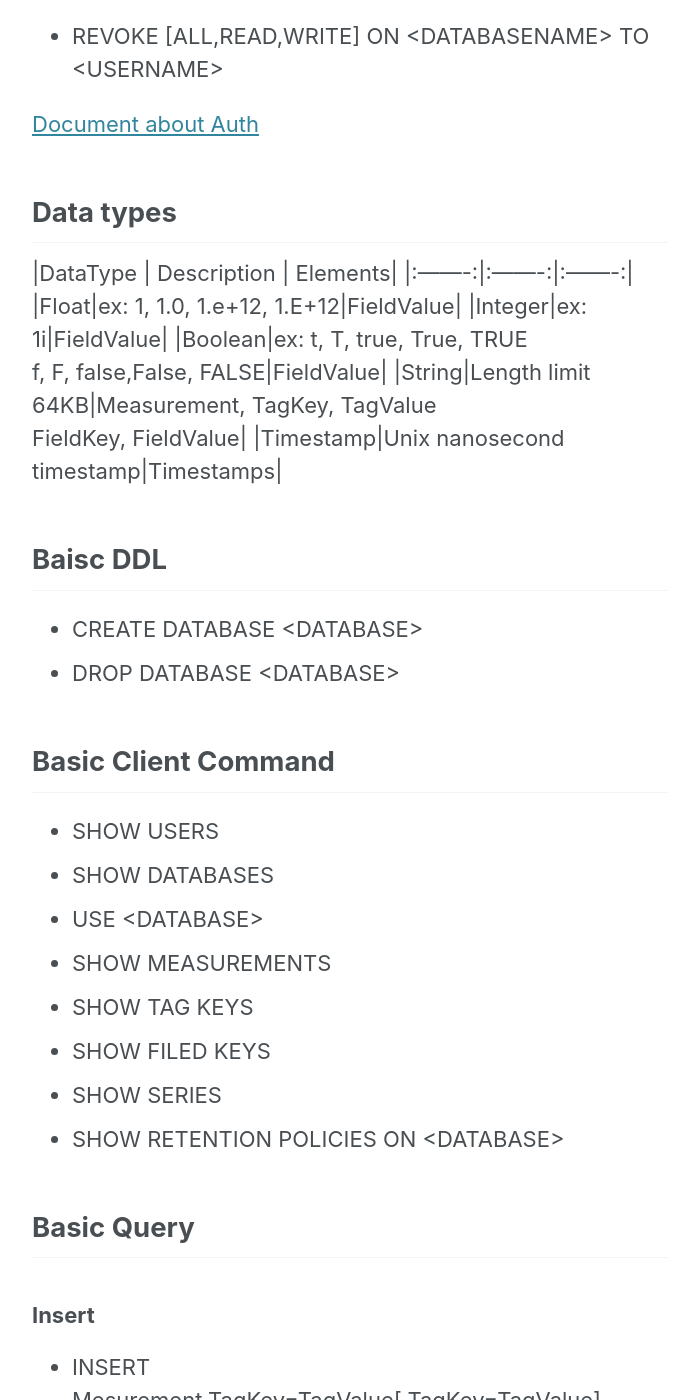
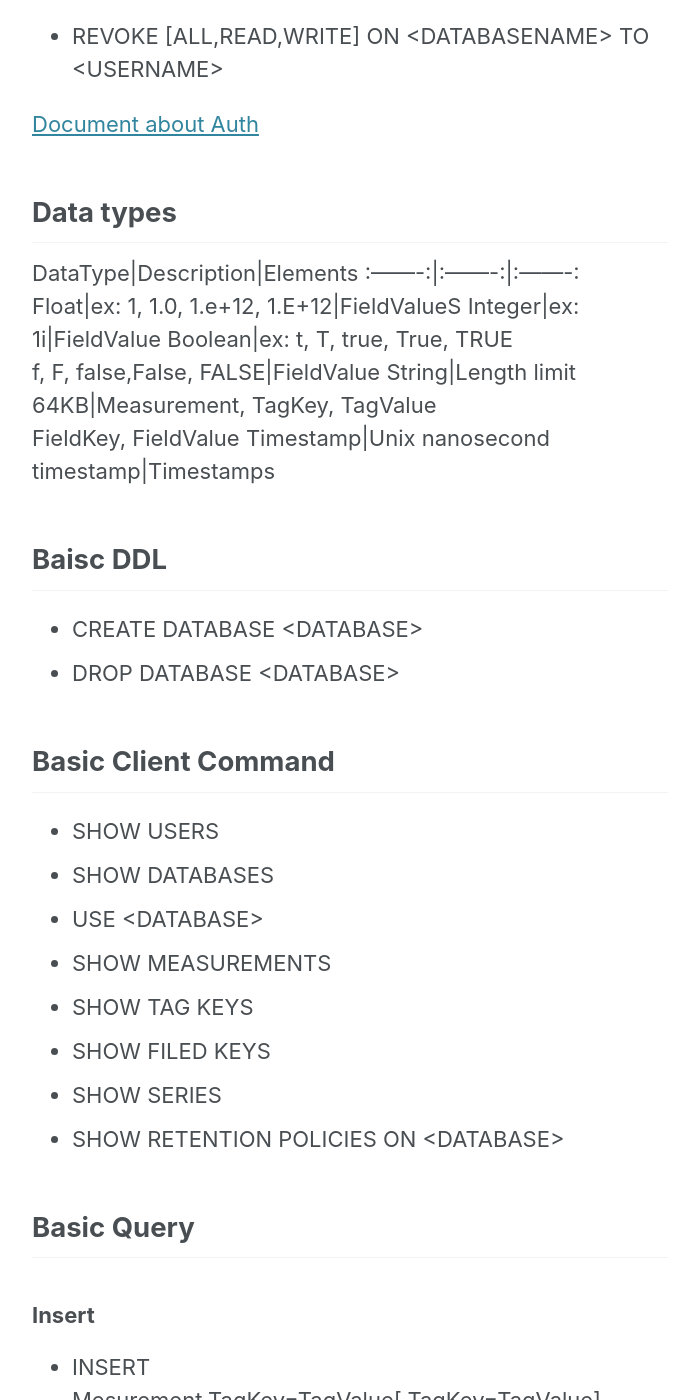
Before and after one commit to tech-vcanus/tech-vcanus.github.io, a Jekyll site: the page built from _posts/2020-02-10-Influxdb-basic.md, in a window 1280 px wide and 1400 px high, scrolled down 2293 px. Shown: the whole window, without its empty margins (290-989 px from the left). Built offline with Jekyll 4.4.1, drawn with Linux system fonts in a browser that asks for light colours; cached includes are drawn as plain includes; nearby versions of some CDN libraries; some of the changed text lies outside the part shown.

Commit message:
modified:   _posts/2020-02-10-Influxdb-basic.md

```diff
--- a/_posts/2020-02-10-Influxdb-basic.md
+++ b/_posts/2020-02-10-Influxdb-basic.md
@@ -1,17 +1,18 @@
 # InfluxDB
+
 Written By [KYRoh(tsedek)](https://github.com/tsedek), VCANUS
 
 [reference Document](https://docs.influxdata.com/influxdb/v1.7/query_language/spec/)
 
 ## RDB vs InfluxDB
-|RDB|InfluxDB|
-|:-------:|:-------:|
-|database|database|
-|table|measurement|
-|column|key|
-|PK or indexed column|tag key (only string)|
-|unindexed column|field key|
-|SET of index entries|series|
+RDB|InfluxDB
+:-------:|:-------:
+database|database
+table|measurement
+column|key|
+PK or indexed column|tag key (only string)
+unindexed column|field key
+SET of index entries|series
 
 ## Install on Docker
 default admin user
@@ -62,13 +63,13 @@
 [Document about Auth](https://docs.influxdata.com/influxdb/v1.7/administration/authentication_and_authorization/#user-management-commands)
 
 ## Data types
-|DataType | Description | Elements|
-|:-------:|:-------:|:-------:|
-|Float|ex: 1, 1.0, 1.e+12, 1.E+12|FieldValue|
-|Integer|ex: 1i|FieldValue|
-|Boolean|ex: t, T, true, True, TRUE <br> f, F, false,False, FALSE|FieldValue|
-|String|Length limit 64KB|Measurement, TagKey, TagValue <br> FieldKey, FieldValue|
-|Timestamp|Unix nanosecond timestamp|Timestamps|
+DataType|Description|Elements
+:-------:|:-------:|:-------:
+Float|ex: 1, 1.0, 1.e+12, 1.E+12|FieldValueS
+Integer|ex: 1i|FieldValue
+Boolean|ex: t, T, true, True, TRUE <br> f, F, false,False, FALSE|FieldValue
+String|Length limit 64KB|Measurement, TagKey, TagValue <br> FieldKey, FieldValue
+Timestamp|Unix nanosecond timestamp|Timestamps
 
 ## Baisc DDL
 - CREATE DATABASE \<DATABASE>
@@ -91,11 +92,11 @@
 - INSERT Mesurement,TagKey=TagValue[,TagKey=TagValue] FieldKey=FieldValue[,TagKey=TagValue] [TimeStmap(Not Recommanded)]
 
 ### Select
-- SELECT FieldKey(or WildCard)[Mathematical Operators][,FieldKey, TagKey] From Mesurement[,Mesurement] Where Key=Value[(AND|OR)Key=Value] [LIMIT ]
+- SELECT FieldKey(or WildCard)[Mathematical Operators][,FieldKey, TagKey] From Mesurement[,Mesurement] Where Key=Value[(AND\|OR)Key=Value] [LIMIT ]
 - Syntax Tag in where; Where "TagKey" (operation) 'TagValue'
 
 ### Delete
-- DELETE FROM Mesurement [FROM_clause | WHERE_clause | FROM_cluase WHERE_cluase]
+- DELETE FROM Mesurement [FROM_clause \| WHERE_clause \| FROM_cluase WHERE_cluase]
 
 ## Result time about multiple insert Test on Spring InfluxDB API
 - 100,000 : average 294ms, 250ms
```
